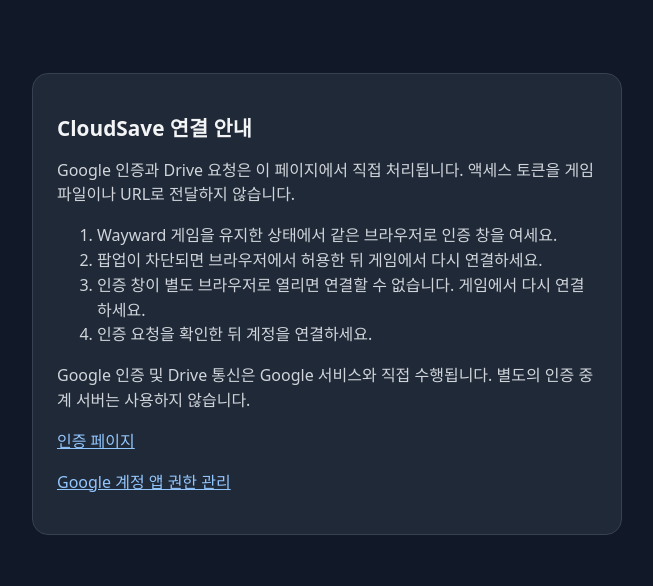
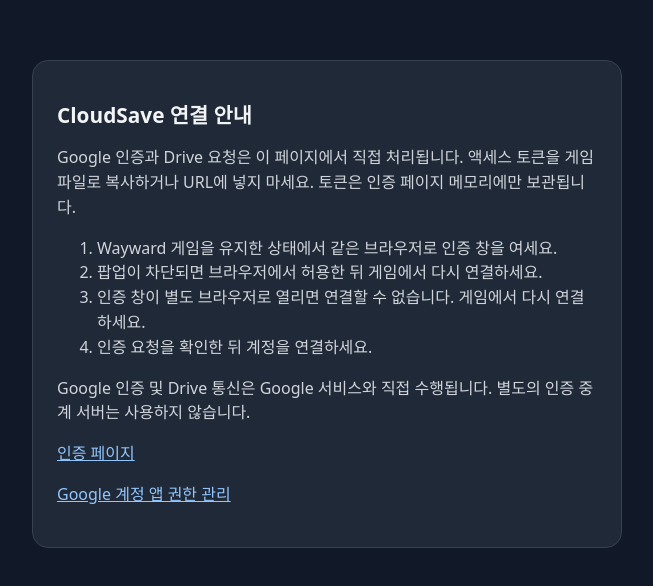
Before and after one commit to jeiky224/cloud, a plain HTML site: page site/recovery.html in a window 1280 px wide. Shown: the part 116-702 px from the top of the page, without its empty margins (313-966 px from the left). Drawn offline with Linux system fonts and the light colour scheme.

Commit message:
docs(cloudsave): clarify tokens must never be copied into game files

```diff
--- a/site/recovery.html
+++ b/site/recovery.html
@@ -16,7 +16,7 @@
 <body>
   <main>
     <h1>CloudSave 연결 안내</h1>
-    <p>Google 인증과 Drive 요청은 이 페이지에서 직접 처리됩니다. 액세스 토큰을 게임 파일이나 URL로 전달하지 않습니다.</p>
+    <p>Google 인증과 Drive 요청은 이 페이지에서 직접 처리됩니다. 액세스 토큰을 게임 파일로 복사하거나 URL에 넣지 마세요. 토큰은 인증 페이지 메모리에만 보관됩니다.</p>
     <ol>
       <li>Wayward 게임을 유지한 상태에서 같은 브라우저로 인증 창을 여세요.</li>
       <li>팝업이 차단되면 브라우저에서 허용한 뒤 게임에서 다시 연결하세요.</li>
```
